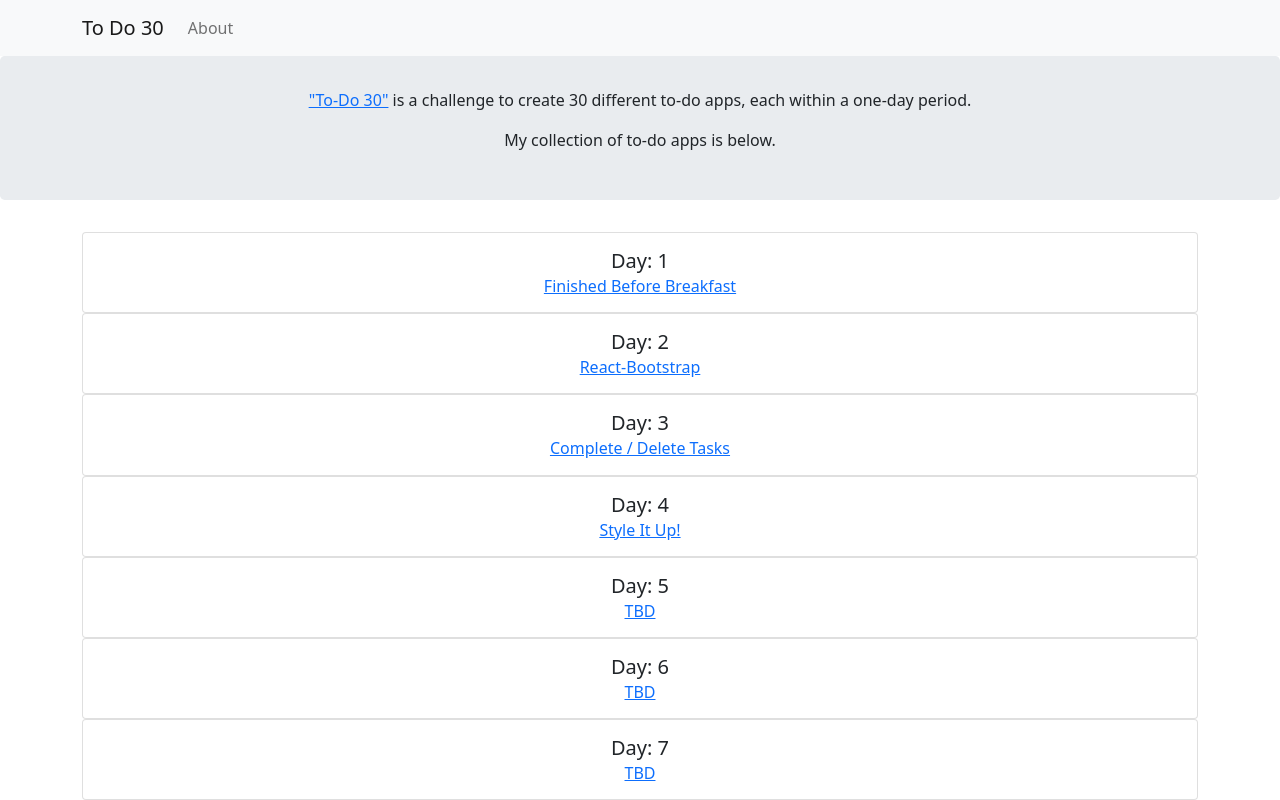
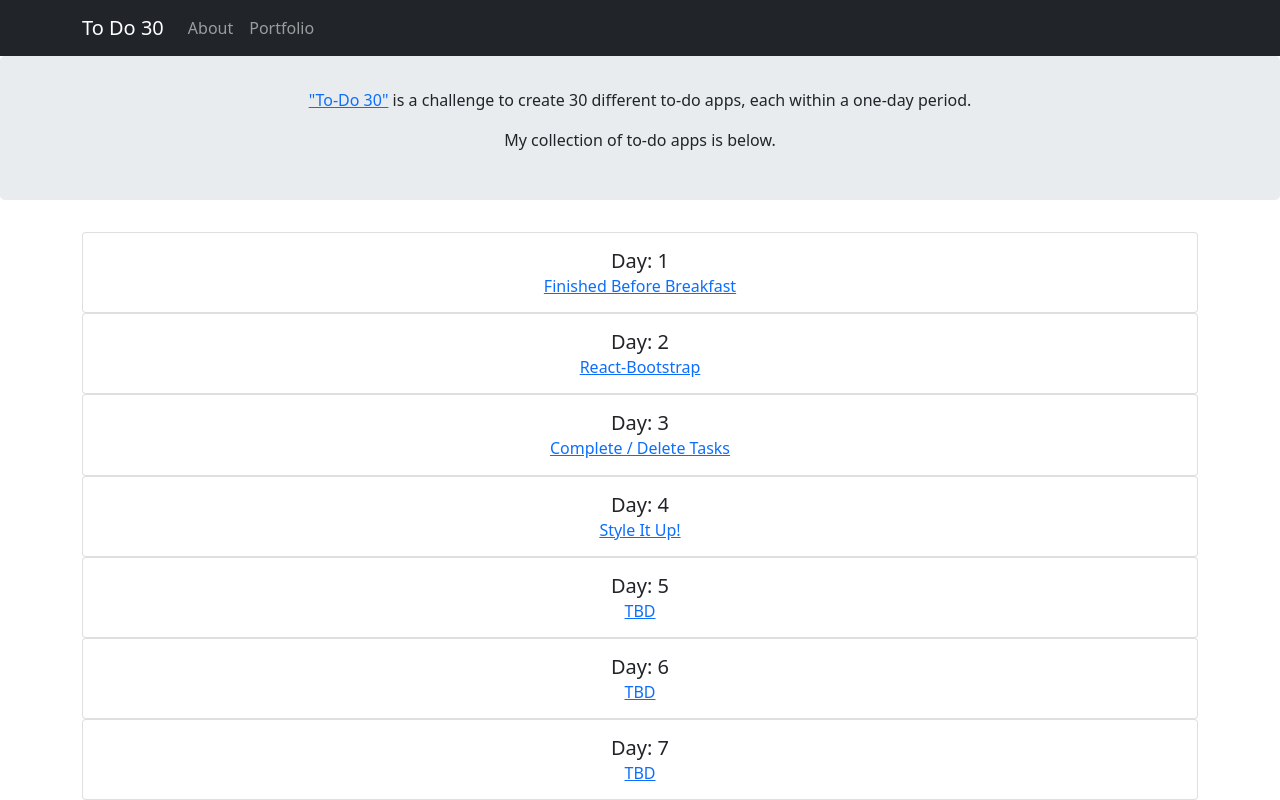
Before and after one commit to ejw773/to-do-30, a React (Create React App) app: page / in a window 1280 px wide. Shown: the top 800 px of the page. Built offline with nearby package versions, Linux system fonts and the light colour scheme.

Commit message:
adds portfoio to navbar

```diff
--- a/src/components/HeaderComponent.js
+++ b/src/components/HeaderComponent.js
@@ -6,13 +6,14 @@ import { Nav } from 'react-bootstrap';
 
 const Header = () => {
     return (
-        <Navbar bg='light' expand='lg'>
+        <Navbar bg='dark' variant='dark' expand='lg'>
         <Container>
             <Navbar.Brand>To Do 30</Navbar.Brand>
             <Navbar.Toggle aria-controls="basic-navbar-nav" />
             <Navbar.Collapse id="basic-navbar-nav">
                 <Nav className="me-auto">
                     <Nav.Link href="https://github.com/ejw773/to-do-30" target="_blank">About</Nav.Link>
+                    <Nav.Link href="https://elijahwilcott.com/" target="_blank">Portfolio</Nav.Link>
                 </Nav>
             </Navbar.Collapse>
         </Container>
```
